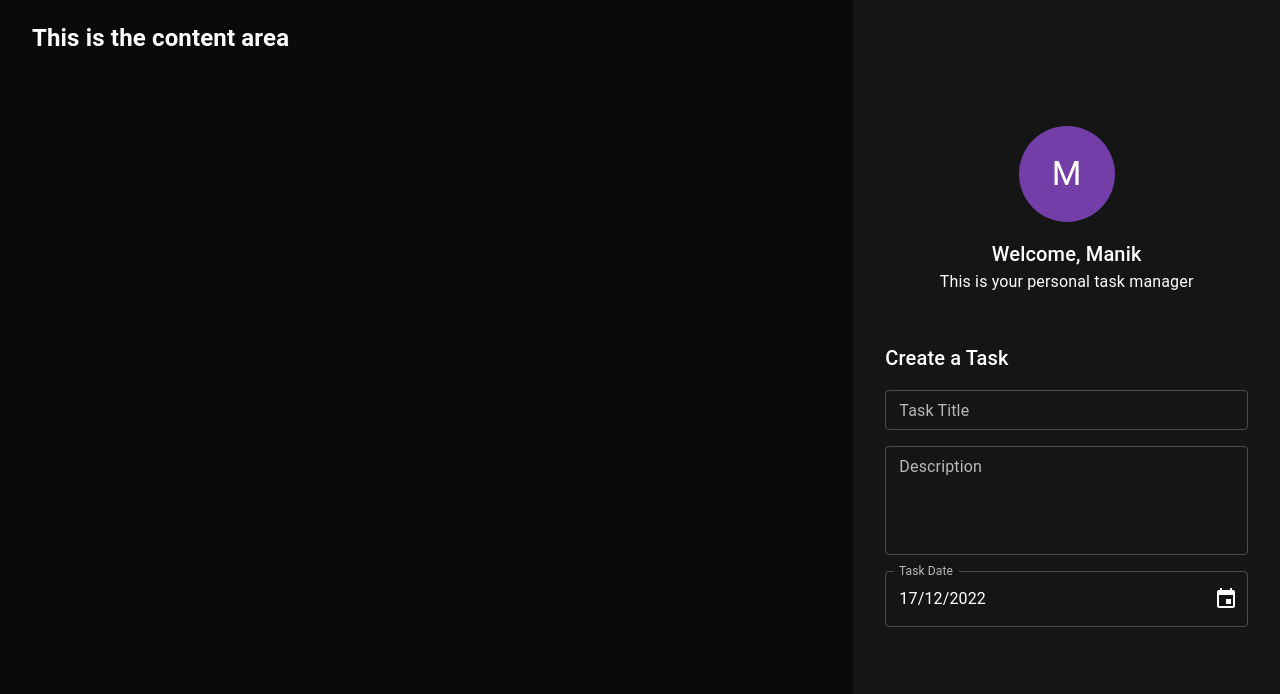
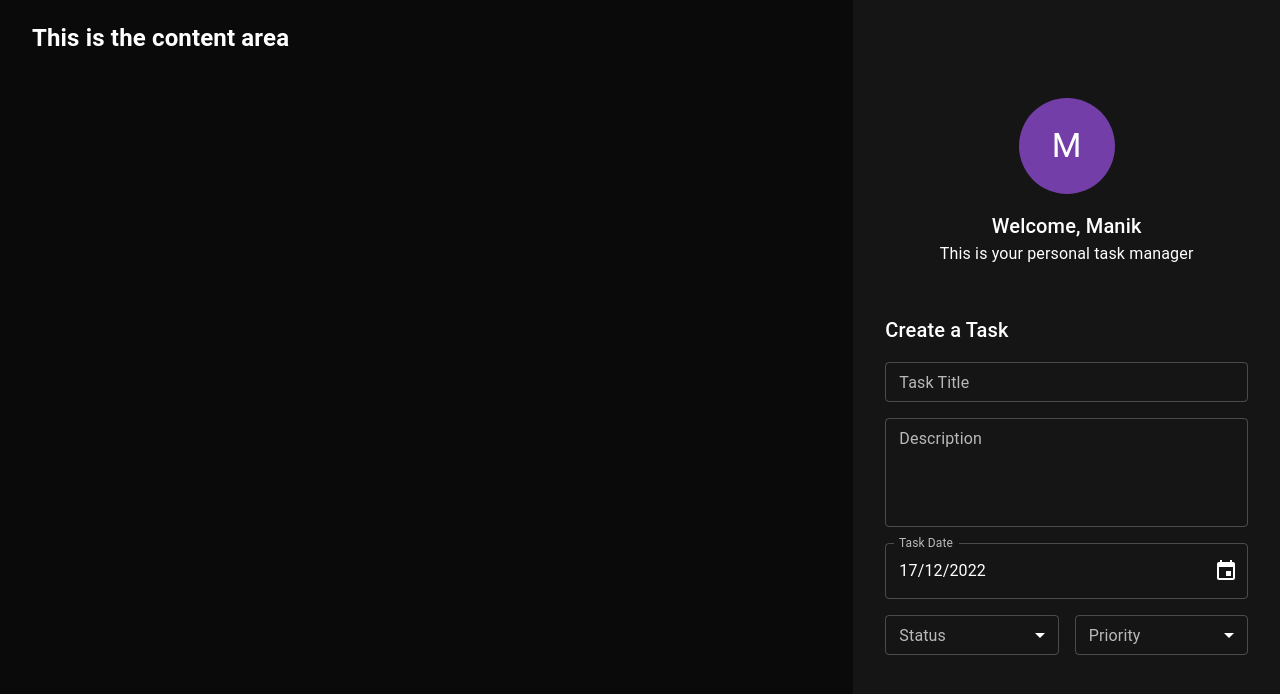
Before and after one commit to dulanjanabandara/todo-react, a React (Create React App) app: page / in a window 1280 px wide. Shown: the top 694 px of the page. Built offline with nearby package versions, Linux system fonts and the light colour scheme.

Commit message:
Created Status and Priority select fields.

```diff
--- /dev/null
+++ b/src/components/createTaskForm/_taskSelectField.tsx
@@ -0,0 +1,57 @@
+import React, { FC, ReactElement } from 'react';
+import {
+  FormControl,
+  InputLabel,
+  MenuItem,
+  Select,
+  SelectChangeEvent,
+} from '@mui/material';
+import PropTypes from 'prop-types';
+
+import { ISelectField } from './interfaces/ISelectField';
+
+export const TaskSelectField: FC<ISelectField> = (props): ReactElement => {
+  const {
+    value = '',
+    label = 'Select Box',
+    name = 'selectBox',
+    items = [{ label: 'Add items', value: '' }],
+    onChange = (e: SelectChangeEvent) => console.log(e),
+    disabled = false,
+  } = props;
+
+  return (
+    <FormControl fullWidth size="small">
+      <InputLabel id={`${name}-id`}>{label}</InputLabel>
+      <Select
+        labelId={`${name}-id`}
+        id={`${name}-id-select`}
+        value={value}
+        label={label}
+        name={name}
+        onChange={onChange}
+        disabled={disabled}
+      >
+        {items.map((item, index) => (
+          <MenuItem value={item.value} key={item.value + index}>
+            {item.label}
+          </MenuItem>
+        ))}
+      </Select>
+    </FormControl>
+  );
+};
+
+TaskSelectField.propTypes = {
+  disabled: PropTypes.bool,
+  name: PropTypes.string,
+  label: PropTypes.string,
+  value: PropTypes.string,
+  onChange: PropTypes.func,
+  items: PropTypes.arrayOf(
+    PropTypes.shape({
+      label: PropTypes.string.isRequired,
+      value: PropTypes.string.isRequired,
+    }).isRequired,
+  ),
+};
--- a/src/components/createTaskForm/createTaskForm.tsx
+++ b/src/components/createTaskForm/createTaskForm.tsx
@@ -4,6 +4,9 @@
 import { TaskTitleField } from './_tastTitleField';
 import { TaskDescriptionField } from './_taskDescriptionField';
 import { TaskDateField } from './_taskDateField';
+import { TaskSelectField } from './_taskSelectField';
+import { Status } from './enums/Status';
+import { Priority } from './enums/Priority';
 
 export const CreateTaskForm: FC = (): ReactElement => {
   return (
@@ -22,6 +25,38 @@
         <TaskTitleField />
         <TaskDescriptionField />
         <TaskDateField />
+
+        <Stack direction="row" spacing={2} sx={{ width: '100%' }}>
+          <TaskSelectField
+            label="Status"
+            name="status"
+            items={[
+              { value: Status.todo, label: Status.todo.toUpperCase() },
+              {
+                value: Status.inProgress,
+                label: Status.inProgress.toUpperCase(),
+              },
+            ]}
+          />
+          <TaskSelectField
+            label="Priority"
+            name="priority"
+            items={[
+              {
+                value: Priority.low,
+                label: Priority.low.toUpperCase(),
+              },
+              {
+                value: Priority.normal,
+                label: Priority.normal.toUpperCase(),
+              },
+              {
+                value: Priority.high,
+                label: Priority.high.toUpperCase(),
+              },
+            ]}
+          />
+        </Stack>
       </Stack>
     </Box>
   );
--- /dev/null
+++ b/src/components/createTaskForm/enums/Priority.ts
@@ -0,0 +1,5 @@
+export enum Priority {
+  high = 'high',
+  normal = 'normal',
+  low = 'low',
+}
--- /dev/null
+++ b/src/components/createTaskForm/enums/Status.ts
@@ -0,0 +1,5 @@
+export enum Status {
+  todo = 'todo',
+  inProgress = 'inProgress',
+  completed = 'completed',
+}
--- /dev/null
+++ b/src/components/createTaskForm/interfaces/ISelectField.ts
@@ -0,0 +1,15 @@
+import { SelectChangeEvent } from '@mui/material';
+import { IDisabled } from './IDisabled';
+
+export interface ISelectItems {
+  label: string;
+  value: string;
+}
+
+export interface ISelectField extends IDisabled {
+  name?: string;
+  label?: string;
+  value?: string;
+  onChange?: (e: SelectChangeEvent) => void;
+  items?: ISelectItems[];
+}
```
